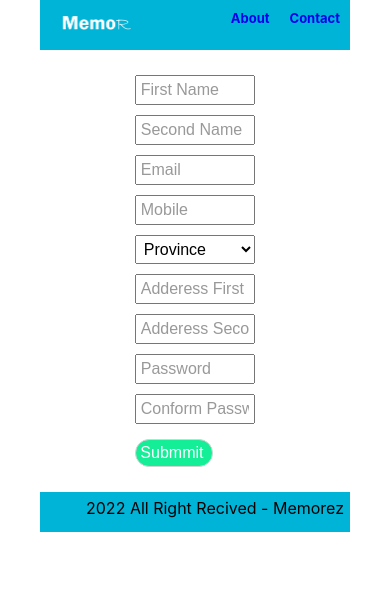
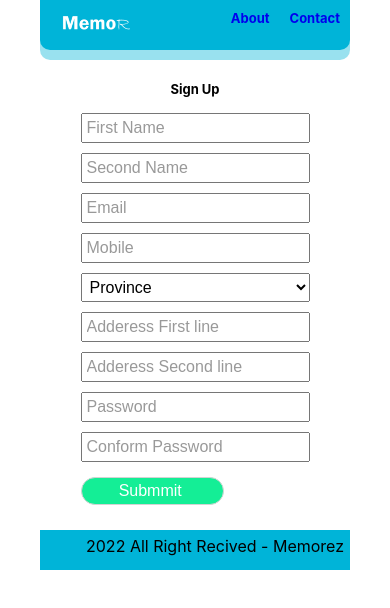
Before and after one commit to anjana96n/MemoRez, a React (Create React App) app: page /signup in a window 390 px wide. Shown: the top 608 px of the page. Built offline with nearby package versions, Linux system fonts and the light colour scheme.

Commit message:
responsive design of signup page

```diff
--- a/src/Components/TopNavBar/TopNavBar.css
+++ b/src/Components/TopNavBar/TopNavBar.css
@@ -8,6 +8,7 @@
     -webkit-box-direction: normal;
         -ms-flex-direction: row;
             flex-direction: row;
+    border-radius: 20px;
   }
 
   .logo {
@@ -16,7 +17,9 @@
     height: 100px;
     width: 250px;
     background-size: cover;
-    padding-right: 25px;
+    padding-right: 10px;
+    border-bottom-left-radius: 10px;
+    box-shadow: 0px 10px 0px 0px rgba(0, 180, 216,0.4);
   }
 
   .link-set {
@@ -32,6 +35,8 @@
     overflow: hidden;
     float: right;
     position: relative;
+    border-bottom-right-radius: 10px;
+    box-shadow: 0px 10px 0px 0px rgba(0, 180, 216,0.4);
   }
 
   .single-link {
--- a/src/Pages/SignUpPage/SignUpPage.css
+++ b/src/Pages/SignUpPage/SignUpPage.css
@@ -5,13 +5,17 @@
 }
 
 #signUpLeftContainer{
-width: 55%;
+width: 60%;
 padding: 20px;
+display: flex;
+flex-direction: column;
+align-items: center;
 }
 
 #signUpForm{
     display: flex;
     flex-direction: column;
+    width: 100%;
 }
 
 .signUpInput{
@@ -23,3 +27,11 @@ padding: 20px;
 #btnSubmit{
     width: 100px;
 }
+
+@media screen and (max-width: 639px) {
+
+    #signUpLeftContainer{
+        width: 90%;
+        }
+
+}
--- a/src/Pages/SignUpPage/SignUpPage.jsx
+++ b/src/Pages/SignUpPage/SignUpPage.jsx
@@ -2,14 +2,19 @@ import React from 'react'
 import './SignUpPage.css'
 
 export const SignUpPage = ()=>{
+
+    const summitionValidation = () =>{
+        alert('success');
+    }
     return(
         <div id='signUpFullContainer'>
             <div id = "signUpLeftContainer">
+                <h2>Sign Up</h2>
                 <form action="" id = "signUpForm">
                     <input className='signUpInput' type ="text" placeholder = "First Name" required id = "firstName" />
                     <input className='signUpInput' type ="text" placeholder = "Second Name" id = "lastName"/>
                     <input className='signUpInput' type ="email" placeholder = "Email" required id = "email" />
-                    <input className='signUpInput' type="tel"  placeholder = "Mobile" name="phone" pattern="[0-9]{3}-[0-9]{2}-[0-9]{3}" id="phone"/>
+                    <input className='signUpInput' type="tel"  placeholder = "Mobile" name="phone" pattern="[0-9]{10}" id="phone"/>
                     <select className='signUpInput' name="cars" id="province" >
                         <option value="" disabled selected>Province</option>
                         <option value="bp">Baticaloa</option>
@@ -25,7 +30,7 @@ export const SignUpPage = ()=>{
                     <input className='signUpInput' type ="text" placeholder = "Adderess Second line" id = "adreesSecondLine"/>
                     <input className='signUpInput' type ="password" placeholder = "Password" id = "password"/>
                     <input className='signUpInput' type ="password" placeholder = "Conform Password" id = "conformPassword"/>
-                    <input className='signUpInput' type="submit" value = "Submmit" id= "btnSubmit"/>
+                    <input className='signUpInput' type="submit" value = "Submmit" onSubmit={summitionValidation} id= "btnSubmit"/>
                 </form>
             </div>
             <div id = "signUpRightContainer">
```
Also changed, not shown: 1 other file (tests, documents, lock files or other folders).
